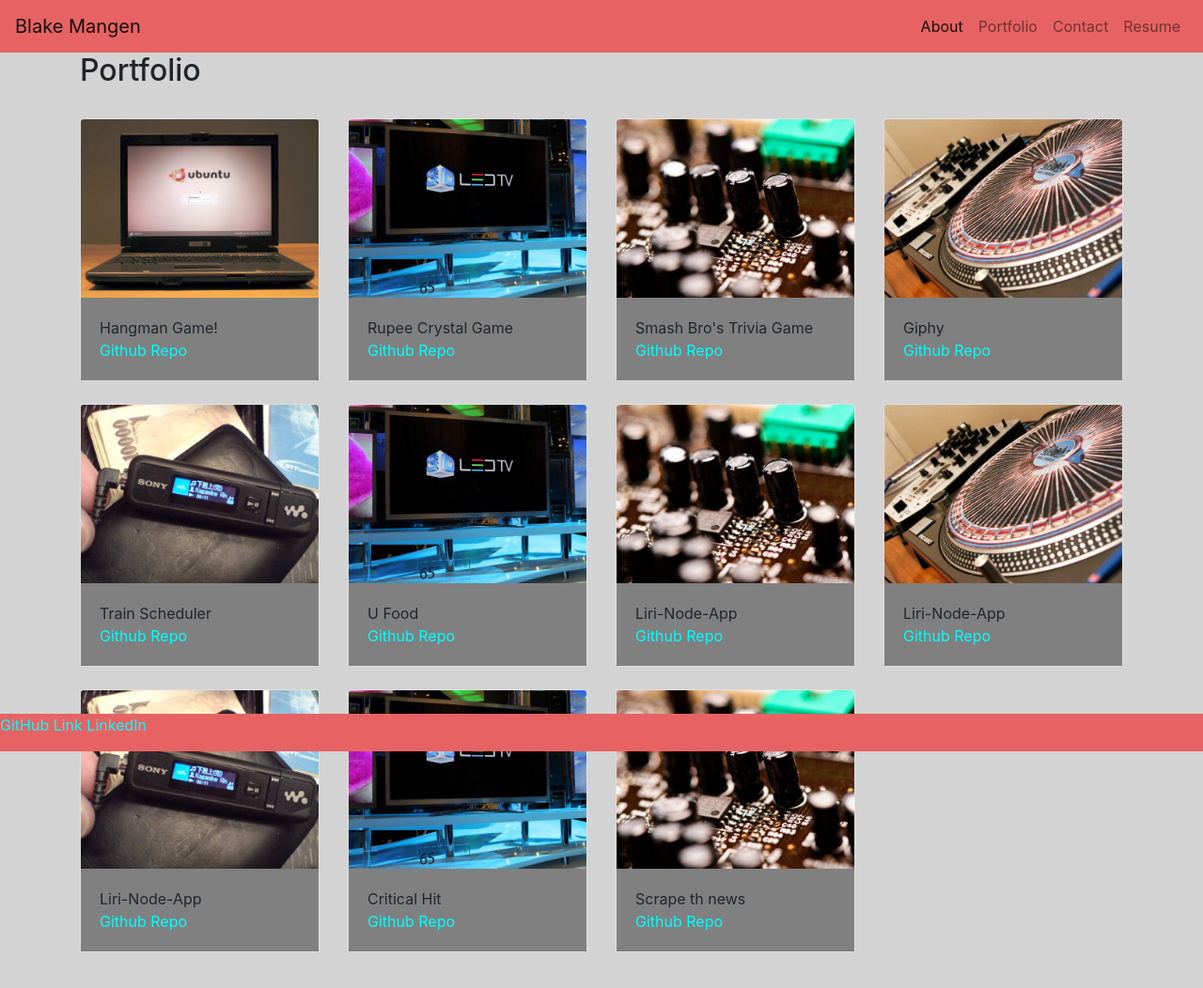
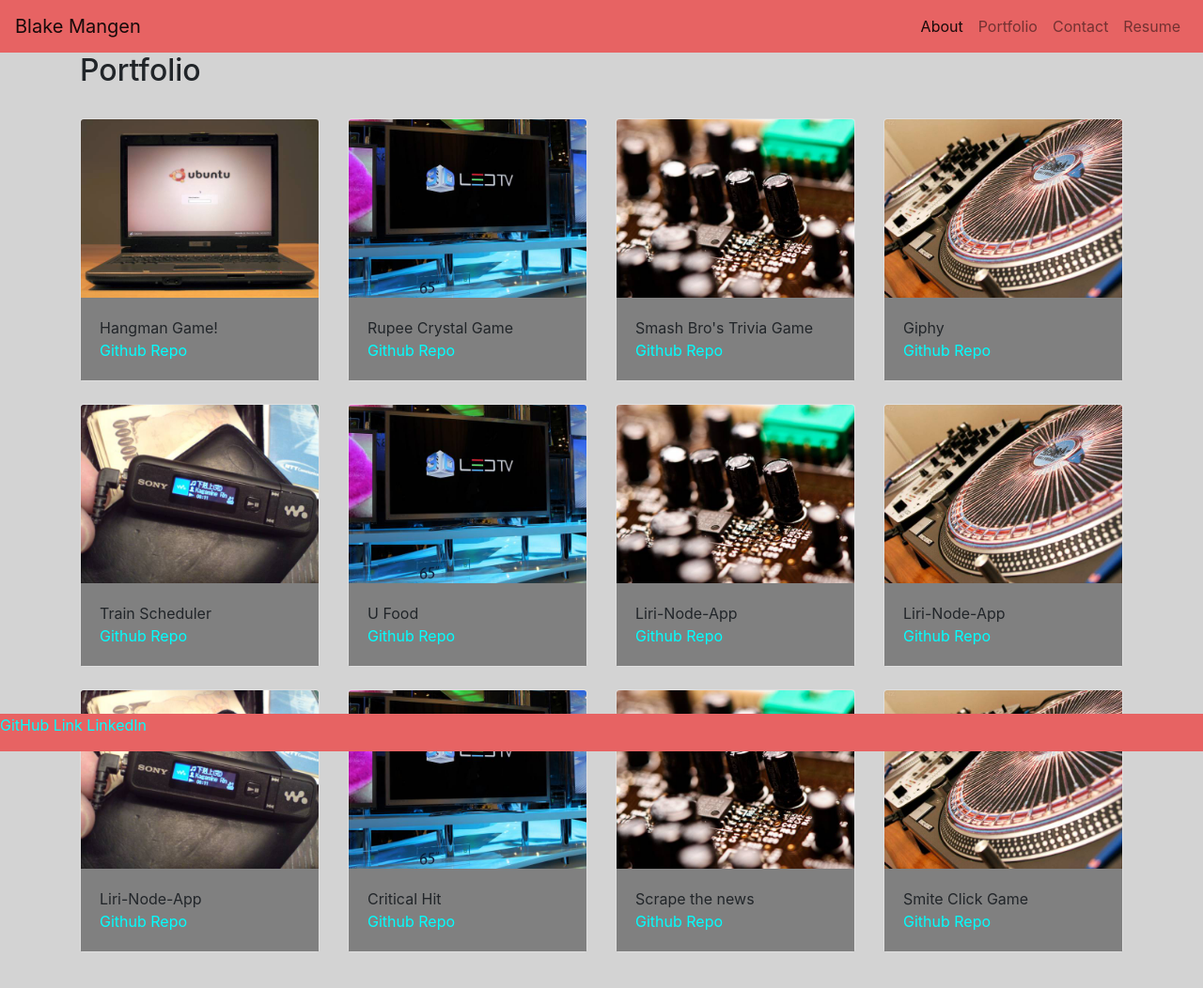
Before and after one commit to Mangenese/Bootstrap-Portfolio, a plain HTML site: page portfolio.html in a window 1280 px wide. Shown: the whole page at 94% size. Drawn offline with nearby package versions, Linux system fonts and the light colour scheme.

Commit message:
added the most recent project

```diff
--- a/portfolio.html
+++ b/portfolio.html
@@ -183,8 +183,20 @@
                                         <a href="https://salty-tundra-47919.herokuapp.com/" target="_blank"><img
                                                         class="card-img-top" src="assets/images/Tech6.jpg"
                                                         alt="That USB tho" class="auth-image"></a>
-                                        <div class="card-body port">Scrape th news <br>
+                                        <div class="card-body port">Scrape the news <br>
                                                 <a href="https://github.com/Mangenese/scrape-the-news" target="_blank">Github
+                                                        Repo</a>
+                                        </div>
+                                </div>
+                        </div>
+
+                        <div class="col-sm-3">
+                                <div class="card">
+                                        <a href="https://mangenese.github.io/clicky-game/" target="_blank"><img
+                                                        class="card-img-top" src="assets/images/Tech5.jpg"
+                                                        alt="That USB tho" class="auth-image"></a>
+                                        <div class="card-body port">Smite Click Game <br>
+                                                <a href="https://github.com/Mangenese/clicky-game" target="_blank">Github
                                                         Repo</a>
                                         </div>
                                 </div>
```
